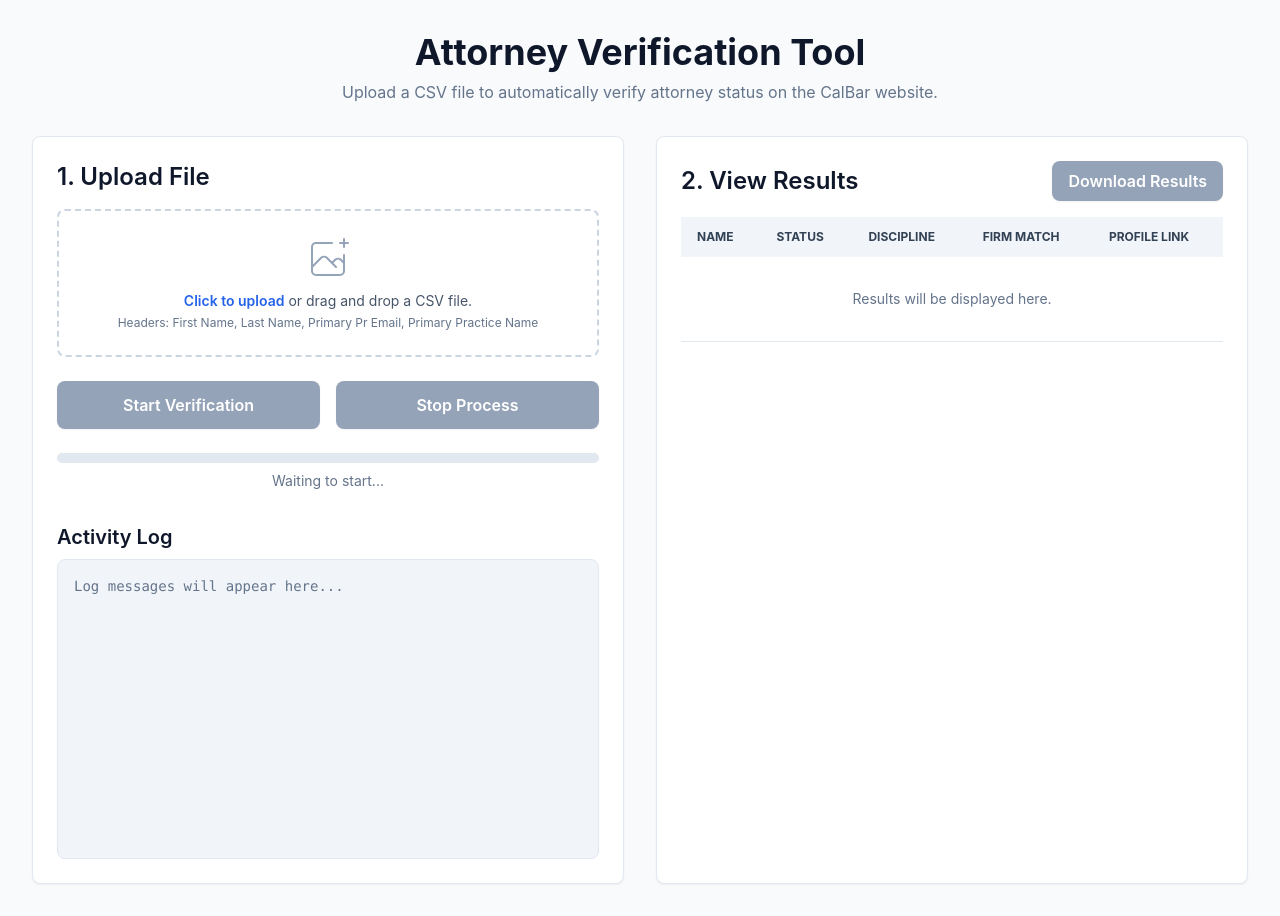
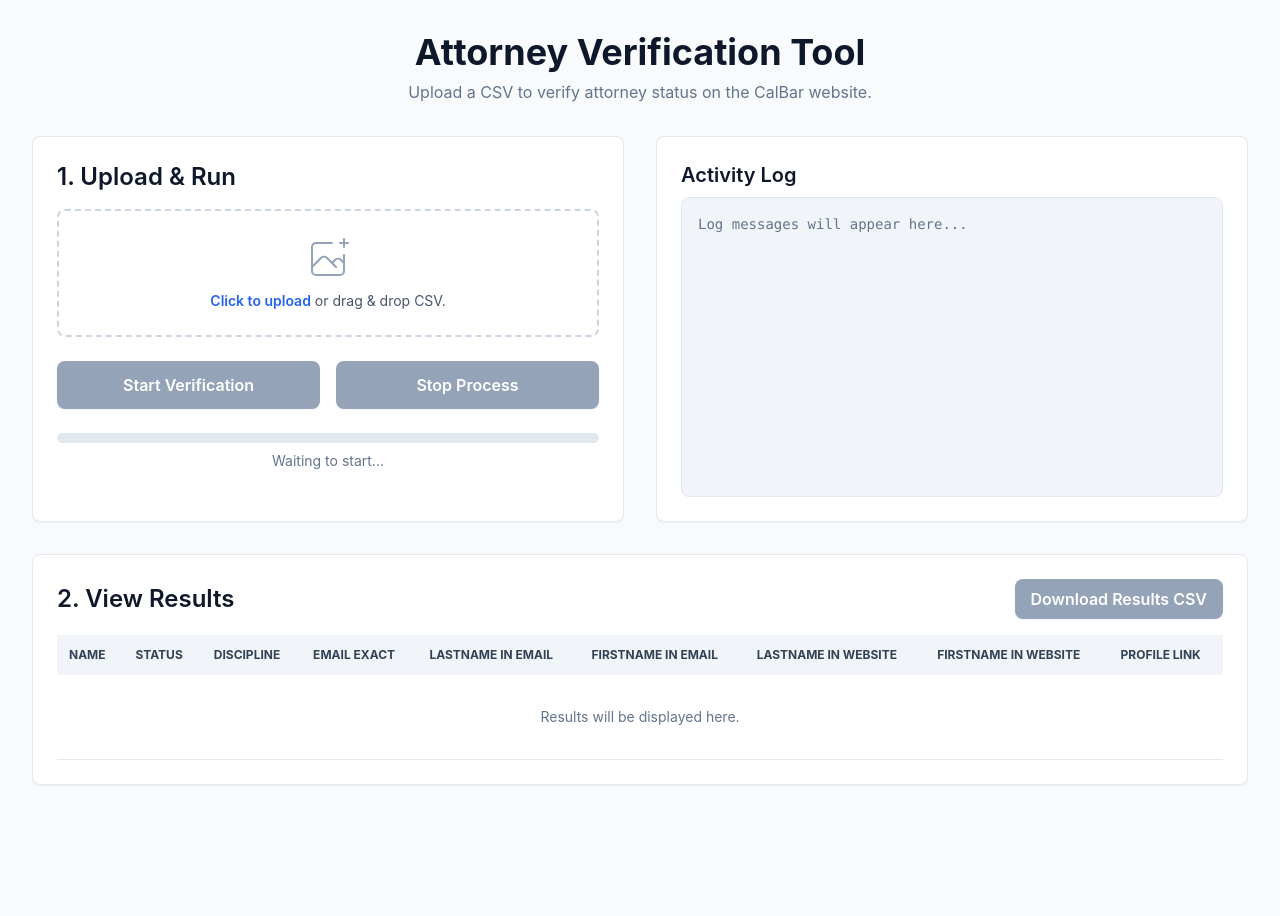
Before and after one commit to arsen0007/attorney-verification-app, a Flask app: page / in a window 1280 px wide. After the commit the page ends 785 px from the top, so only its background shows below. Run offline with Flask 3, Linux system fonts and the light colour scheme; some libraries are stand-ins or nearby versions.

Commit message:
Upgrade to V21 smart match logic

```diff
--- a/templates/index.html
+++ b/templates/index.html
@@ -7,104 +7,74 @@
     <script src="https://cdn.tailwindcss.com"></script>
     <style>
         body { font-family: 'Inter', sans-serif; }
-        @import url('https://fonts.googleapis.com/css2?family=Inter:wght@400;500;600;70M0&display=swap');
+        @import url('https://fonts.googleapis.com/css2?family=Inter:wght@400;500;600;700&display=swap');
         .log-container { height: 300px; }
-        .table-container { max-height: 400px; }
-        #file-drop-zone {
-            border: 2px dashed #cbd5e1;
-            transition: border-color 0.2s, background-color 0.2s;
-        }
-        #file-drop-zone.dragover {
-            border-color: #2563eb;
-            background-color: #eff6ff;
-        }
-        /* Custom scrollbar for better aesthetics */
-        .custom-scrollbar::-webkit-scrollbar {
-            width: 8px;
-        }
-        .custom-scrollbar::-webkit-scrollbar-track {
-            background: #f1f5f9;
-            border-radius: 10px;
-        }
-        .custom-scrollbar::-webkit-scrollbar-thumb {
-            background: #94a3b8;
-            border-radius: 10px;
-        }
-        .custom-scrollbar::-webkit-scrollbar-thumb:hover {
-            background: #64748b;
-        }
+        .table-container { max-height: 500px; }
+        #file-drop-zone.dragover { border-color: #2563eb; background-color: #eff6ff; }
+        .custom-scrollbar::-webkit-scrollbar { width: 8px; }
+        .custom-scrollbar::-webkit-scrollbar-track { background: #f1f5f9; border-radius: 10px; }
+        .custom-scrollbar::-webkit-scrollbar-thumb { background: #94a3b8; border-radius: 10px; }
+        .custom-scrollbar::-webkit-scrollbar-thumb:hover { background: #64748b; }
     </style>
 </head>
 <body class="bg-slate-50 text-slate-800">
 
-    <div class="container mx-auto p-4 md:p-8 max-w-7xl">
-        <!-- Header -->
+    <div class="container mx-auto p-4 md:p-8 max-w-full">
         <header class="text-center mb-8">
             <h1 class="text-4xl font-bold text-slate-900">Attorney Verification Tool</h1>
-            <p class="text-slate-500 mt-2">Upload a CSV file to automatically verify attorney status on the CalBar website.</p>
+            <p class="text-slate-500 mt-2">Upload a CSV to verify attorney status on the CalBar website.</p>
         </header>
 
-        <main class="grid grid-cols-1 lg:grid-cols-2 gap-8">
-            <!-- Left Column: Controls and Log -->
+        <main class="space-y-8">
+            <!-- Top Section: Controls & Log -->
+            <div class="grid grid-cols-1 lg:grid-cols-2 gap-8">
                 <div class="bg-white p-6 rounded-lg shadow-sm border border-slate-200">
-                <h2 class="text-2xl font-semibold mb-4 text-slate-900">1. Upload File</h2>
-
-                <!-- File Upload Area -->
-                <div id="file-drop-zone" class="p-6 text-center rounded-lg cursor-pointer">
+                    <h2 class="text-2xl font-semibold mb-4 text-slate-900">1. Upload & Run</h2>
+                    <div id="file-drop-zone" class="p-6 text-center rounded-lg cursor-pointer border-2 border-dashed border-slate-300 transition">
                         <input type="file" id="csv-file-input" class="hidden" accept=".csv">
                         <svg class="mx-auto h-12 w-12 text-slate-400" stroke="currentColor" fill="none" viewBox="0 0 48 48" aria-hidden="true"><path d="M28 8H12a4 4 0 00-4 4v20m32-12v8m0 0v8a4 4 0 01-4 4H12a4 4 0 01-4-4v-4m32-4l-3.172-3.172a4 4 0 00-5.656 0L28 28M8 32l9.172-9.172a4 4 0 015.656 0L28 28m0 0l4 4m4-24h8m-4-4v8" stroke-width="2" stroke-linecap="round" stroke-linejoin="round"></path></svg>
-                    <p id="file-name-display" class="mt-2 text-sm text-slate-600">
-                        <span class="font-semibold text-blue-600">Click to upload</span> or drag and drop a CSV file.
-                    </p>
-                    <p class="text-xs text-slate-500 mt-1">Headers: First Name, Last Name, Primary Pr Email, Primary Practice Name</p>
+                        <p id="file-name-display" class="mt-2 text-sm text-slate-600"><span class="font-semibold text-blue-600">Click to upload</span> or drag & drop CSV.</p>
                     </div>
-
-                <!-- Action Buttons -->
                     <div class="mt-6 flex space-x-4">
-                    <button id="start-btn" class="flex-1 bg-blue-600 text-white font-semibold py-3 px-4 rounded-lg shadow-sm hover:bg-blue-700 disabled:bg-slate-400 disabled:cursor-not-allowed transition-colors" disabled>
-                        Start Verification
-                    </button>
-                    <button id="stop-btn" class="flex-1 bg-red-600 text-white font-semibold py-3 px-4 rounded-lg shadow-sm hover:bg-red-700 disabled:bg-slate-400 disabled:cursor-not-allowed transition-colors" disabled>
-                        Stop Process
-                    </button>
+                        <button id="start-btn" class="flex-1 bg-blue-600 text-white font-semibold py-3 rounded-lg shadow-sm hover:bg-blue-700 disabled:bg-slate-400 disabled:cursor-not-allowed transition-colors" disabled>Start Verification</button>
+                        <button id="stop-btn" class="flex-1 bg-red-600 text-white font-semibold py-3 rounded-lg shadow-sm hover:bg-red-700 disabled:bg-slate-400 disabled:cursor-not-allowed transition-colors" disabled>Stop Process</button>
                     </div>
-
-                <!-- Progress Bar -->
                     <div class="mt-6">
-                    <div class="w-full bg-slate-200 rounded-full h-2.5">
-                        <div id="progress-bar" class="bg-blue-600 h-2.5 rounded-full transition-all duration-500" style="width: 0%"></div>
-                    </div>
+                        <div class="w-full bg-slate-200 rounded-full h-2.5"><div id="progress-bar" class="bg-blue-600 h-2.5 rounded-full transition-all duration-500" style="width: 0%"></div></div>
                         <p id="progress-text" class="text-center text-sm text-slate-500 mt-2">Waiting to start...</p>
                     </div>
-
-                <!-- Log -->
-                <h3 class="text-xl font-semibold mt-8 mb-2 text-slate-900">Activity Log</h3>
+                </div>
+                <div class="bg-white p-6 rounded-lg shadow-sm border border-slate-200">
+                    <h3 class="text-xl font-semibold mb-2 text-slate-900">Activity Log</h3>
                     <div id="log-container" class="log-container custom-scrollbar bg-slate-100 p-4 rounded-lg border border-slate-200 text-sm font-mono overflow-y-auto">
                         <p class="text-slate-500">Log messages will appear here...</p>
                     </div>
                 </div>
+            </div>
 
-            <!-- Right Column: Results Table -->
+            <!-- Bottom Section: Results -->
             <div class="bg-white p-6 rounded-lg shadow-sm border border-slate-200">
                 <div class="flex justify-between items-center mb-4">
                     <h2 class="text-2xl font-semibold text-slate-900">2. View Results</h2>
-                    <button id="download-btn" class="bg-green-600 text-white font-semibold py-2 px-4 rounded-lg shadow-sm hover:bg-green-700 disabled:bg-slate-400 disabled:cursor-not-allowed transition-colors" disabled>
-                        Download Results
-                    </button>
+                    <button id="download-btn" class="bg-green-600 text-white font-semibold py-2 px-4 rounded-lg shadow-sm hover:bg-green-700 disabled:bg-slate-400 disabled:cursor-not-allowed transition-colors" disabled>Download Results CSV</button>
                 </div>
                 <div class="table-container custom-scrollbar overflow-auto">
                     <table class="w-full text-sm text-left">
                         <thead class="text-xs text-slate-700 uppercase bg-slate-100 sticky top-0">
                             <tr>
-                                <th scope="col" class="px-4 py-3">Name</th>
-                                <th scope="col" class="px-4 py-3">Status</th>
-                                <th scope="col" class="px-4 py-3">Discipline</th>
-                                <th scope="col" class="px-4 py-3">Firm Match</th>
-                                <th scope="col" class="px-4 py-3">Profile Link</th>
+                                <th scope="col" class="px-3 py-3">Name</th>
+                                <th scope="col" class="px-3 py-3">Status</th>
+                                <th scope="col" class="px-3 py-3">Discipline</th>
+                                <th scope="col" class="px-3 py-3">Email Exact</th>
+                                <th scope="col" class="px-3 py-3">Lastname in Email</th>
+                                <th scope="col" class="px-3 py-3">Firstname in Email</th>
+                                <th scope="col" class="px-3 py-3">Lastname in Website</th>
+                                <th scope="col" class="px-3 py-3">Firstname in Website</th>
+                                <th scope="col" class="px-3 py-3">Profile Link</th>
                             </tr>
                         </thead>
                         <tbody id="results-table-body">
-                           <tr class="border-b border-slate-200"><td colspan="5" class="px-4 py-8 text-center text-slate-500">Results will be displayed here.</td></tr>
+                           <tr class="border-b border-slate-200"><td colspan="9" class="px-4 py-8 text-center text-slate-500">Results will be displayed here.</td></tr>
                         </tbody>
                     </table>
                 </div>
@@ -113,38 +83,22 @@
     </div>
 
     <script>
-        const fileInput = document.getElementById('csv-file-input');
-        const fileDropZone = document.getElementById('file-drop-zone');
-        const fileNameDisplay = document.getElementById('file-name-display');
-        const startBtn = document.getElementById('start-btn');
-        const stopBtn = document.getElementById('stop-btn');
-        const downloadBtn = document.getElementById('download-btn');
-        const progressBar = document.getElementById('progress-bar');
-        const progressText = document.getElementById('progress-text');
-        const logContainer = document.getElementById('log-container');
-        const resultsTableBody = document.getElementById('results-table-body');
-
+        const fileInput = document.getElementById('csv-file-input'), fileDropZone = document.getElementById('file-drop-zone'),
+              fileNameDisplay = document.getElementById('file-name-display'), startBtn = document.getElementById('start-btn'),
+              stopBtn = document.getElementById('stop-btn'), downloadBtn = document.getElementById('download-btn'),
+              progressBar = document.getElementById('progress-bar'), progressText = document.getElementById('progress-text'),
+              logContainer = document.getElementById('log-container'), resultsTableBody = document.getElementById('results-table-body');
         let statusInterval;
 
-        // --- File Handling ---
         fileDropZone.addEventListener('click', () => fileInput.click());
-        fileDropZone.addEventListener('dragover', (e) => {
-            e.preventDefault();
-            fileDropZone.classList.add('dragover');
-        });
+        fileDropZone.addEventListener('dragover', (e) => { e.preventDefault(); fileDropZone.classList.add('dragover'); });
         fileDropZone.addEventListener('dragleave', () => fileDropZone.classList.remove('dragover'));
         fileDropZone.addEventListener('drop', (e) => {
             e.preventDefault();
             fileDropZone.classList.remove('dragover');
-            if (e.dataTransfer.files.length) {
-                handleFile(e.dataTransfer.files[0]);
-            }
+            if (e.dataTransfer.files.length) handleFile(e.dataTransfer.files[0]);
         });
-        fileInput.addEventListener('change', () => {
-            if (fileInput.files.length) {
-                handleFile(fileInput.files[0]);
-            }
-        });
+        fileInput.addEventListener('change', () => { if (fileInput.files.length) handleFile(fileInput.files[0]); });
 
         function handleFile(file) {
             if (file && file.name.endsWith('.csv')) {
@@ -156,58 +110,35 @@
             }
         }
 
-        // --- API Communication ---
         startBtn.addEventListener('click', async () => {
-            const file = fileInput.files[0];
-            if (!file) return;
-
             const formData = new FormData();
-            formData.append('file', file);
-
-            try {
+            formData.append('file', fileInput.files[0]);
             const response = await fetch('/start', { method: 'POST', body: formData });
-                const data = await response.json();
-
             if (response.ok) {
                 setUiRunningState(true);
-                    statusInterval = setInterval(getStatus, 1000); // Poll every second
-                } else {
-                    alert(`Error: ${data.error}`);
-                }
-            } catch (error) {
-                alert(`Network error: ${error.message}`);
-            }
+                statusInterval = setInterval(getStatus, 1500);
+            } else { alert(`Error: ${(await response.json()).error}`); }
         });
 
-        stopBtn.addEventListener('click', async () => {
-            if (!confirm("Are you sure you want to stop the process?")) return;
-            try {
-                await fetch('/stop', { method: 'POST' });
-                // The getStatus interval will handle the rest
-            } catch (error) {
-                alert(`Network error: ${error.message}`);
-            }
-        });
+        stopBtn.addEventListener('click', () => fetch('/stop', { method: 'POST' }));
 
         async function getStatus() {
             try {
                 const response = await fetch('/status');
                 const data = await response.json();
                 updateUI(data);
-
-                if (!data.is_running) {
+                if (!data.is_running && statusInterval) {
                     clearInterval(statusInterval);
+                    statusInterval = null;
                     setUiRunningState(false);
                 }
-            } catch (error) {
-                console.error("Failed to get status:", error);
-                logMessage("Error: Could not connect to the backend server. Stopping updates.", 'error');
-                clearInterval(statusInterval);
+            } catch (e) {
+                logMessage("Error connecting to server. Stopping.", 'error');
+                if (statusInterval) clearInterval(statusInterval);
                 setUiRunningState(false);
             }
         }
 
-        // --- UI Updates ---
         function setUiRunningState(isRunning) {
             startBtn.disabled = isRunning;
             stopBtn.disabled = !isRunning;
@@ -217,36 +148,33 @@
 
         let lastLogLength = 0;
         function updateUI(status) {
-            // Update progress bar
             const percent = status.total > 0 ? (status.progress / status.total) * 100 : 0;
             progressBar.style.width = `${percent}%`;
-            progressText.textContent = `Processing ${status.progress} of ${status.total}...`;
-            if (!status.is_running && status.total > 0) {
-                 progressText.textContent = `Process Finished. Verified ${status.total} records.`;
-            }
+            progressText.textContent = status.is_running ? `Processing ${status.progress} of ${status.total}...` : `Process Finished.`;
 
-            // Update log
             if (status.log.length > lastLogLength) {
-                if(lastLogLength === 0) logContainer.innerHTML = ''; // Clear initial message
-                const newLogs = status.log.slice(lastLogLength);
-                newLogs.forEach(msg => logMessage(msg));
+                if (lastLogLength === 0) logContainer.innerHTML = '';
+                status.log.slice(lastLogLength).forEach(msg => logMessage(msg));
                 lastLogLength = status.log.length;
             }
 
-            // Update results table
-            resultsTableBody.innerHTML = ''; // Full redraw for simplicity
+            resultsTableBody.innerHTML = '';
             if (status.results.length === 0) {
-                 resultsTableBody.innerHTML = '<tr><td colspan="5" class="px-4 py-8 text-center text-slate-500">No results to display yet.</td></tr>';
+                 resultsTableBody.innerHTML = '<tr><td colspan="9" class="px-4 py-8 text-center text-slate-500">No results yet.</td></tr>';
             } else {
                 status.results.forEach(res => {
                     const row = document.createElement('tr');
                     row.className = 'border-b border-slate-200 bg-white hover:bg-slate-50';
                     row.innerHTML = `
-                        <td class="px-4 py-3 font-medium">${res.Name}</td>
-                        <td class="px-4 py-3">${renderStatus(res['Verified Status'])}</td>
-                        <td class="px-4 py-3">${renderDiscipline(res['Discipline Found'])}</td>
-                        <td class="px-4 py-3">${res['Firmname match']}</td>
-                        <td class="px-4 py-3">${renderLink(res['Profile Link'])}</td>
+                        <td class="px-3 py-2 font-medium">${res.Name}</td>
+                        <td class="px-3 py-2">${renderStatus(res['Verified Status'])}</td>
+                        <td class="px-3 py-2">${renderConfidence(res['Discipline Found'], 'Yes', 'text-red-600 font-bold')}</td>
+                        <td class="px-3 py-2">${renderConfidence(res['Email Matched (Exact)'])}</td>
+                        <td class="px-3 py-2">${renderConfidence(res['Lastname in Email'])}</td>
+                        <td class="px-3 py-2">${renderConfidence(res['Firstname in Email'])}</td>
+                        <td class="px-3 py-2">${renderConfidence(res['Lastname in Website'])}</td>
+                        <td class="px-3 py-2">${renderConfidence(res['Firstname in Website'])}</td>
+                        <td class="px-3 py-2">${renderLink(res['Profile Link'])}</td>
                     `;
                     resultsTableBody.appendChild(row);
                 });
@@ -254,83 +182,50 @@
             }
         }
 
-        function logMessage(message, type = 'info') {
+        function logMessage(message) {
              const p = document.createElement('p');
-             if(message.includes('ERROR')) type = 'error';
-             if(message.includes('Match FOUND')) type = 'success';
-
-             let color = 'text-slate-600';
-             if (type === 'error') color = 'text-red-600';
-             if (type === 'success') color = 'text-green-600';
-
-             p.className = color;
+             if(message.includes('ERROR') || message.includes('failed')) p.className = 'text-red-500';
+             else if(message.includes('Match FOUND')) p.className = 'text-green-600';
+             else p.className = 'text-slate-600';
              p.textContent = message;
              logContainer.appendChild(p);
              logContainer.scrollTop = logContainer.scrollHeight;
         }
 
         function renderStatus(status) {
-            if (status.toLowerCase().includes('active')) {
-                return `<span class="bg-green-100 text-green-800 text-xs font-medium mr-2 px-2.5 py-0.5 rounded-full">${status}</span>`;
-            }
-            if (status.toLowerCase().includes('not found') || status.toLowerCase().includes('error')) {
-                return `<span class="bg-red-100 text-red-800 text-xs font-medium mr-2 px-2.5 py-0.5 rounded-full">${status}</span>`;
-            }
-            return `<span class="bg-yellow-100 text-yellow-800 text-xs font-medium mr-2 px-2.5 py-0.5 rounded-full">${status}</span>`;
+            if (status.toLowerCase().includes('active')) return `<span class="bg-green-100 text-green-800 text-xs font-medium px-2.5 py-0.5 rounded-full">${status}</span>`;
+            if (status.toLowerCase().includes('not found') || status.toLowerCase().includes('error')) return `<span class="bg-red-100 text-red-800 text-xs font-medium px-2.5 py-0.5 rounded-full">${status}</span>`;
+            return `<span class="bg-yellow-100 text-yellow-800 text-xs font-medium px-2.5 py-0.5 rounded-full">${status}</span>`;
         }
 
-        function renderDiscipline(discipline) {
-             if (discipline.toLowerCase() === 'yes') {
-                return `<span class="font-bold text-red-600">${discipline}</span>`;
-             }
-             return discipline;
+        function renderConfidence(text, highlight = 'Yes', style = 'text-green-600 font-semibold') {
+            return text === highlight ? `<span class="${style}">${text}</span>` : text;
         }
 
         function renderLink(link) {
-            if (link === 'Not Found' || !link.startsWith('http')) {
-                return 'N/A';
-            }
-            return `<a href="${link}" target="_blank" class="text-blue-600 hover:underline">View Profile</a>`;
+            return link.startsWith('http') ? `<a href="${link}" target="_blank" class="text-blue-600 hover:underline">View Profile</a>` : 'N/A';
         }
 
-        // --- Download Handler ---
         downloadBtn.addEventListener('click', async () => {
-            // We can re-fetch the final state to be sure we have everything
             const response = await fetch('/status');
             const data = await response.json();
-            const results = data.results;
-
-            if (results.length === 0) {
-                alert("No results to download.");
-                return;
-            }
-
-            const headers = Object.keys(results[0]);
+            const headers = Object.keys(data.results[0]);
             let csvContent = headers.join(",") + "\n";
-
-            results.forEach(row => {
+            data.results.forEach(row => {
                 const values = headers.map(header => {
-                    let cell = row[header] ? row[header].toString() : '';
-                    cell = cell.replace(/"/g, '""'); // Escape double quotes
-                    if (cell.includes(',')) {
-                        cell = `"${cell}"`; // Enclose in quotes if it contains a comma
-                    }
-                    return cell;
+                    let cell = (row[header] || '').toString().replace(/"/g, '""');
+                    return cell.includes(',') ? `"${cell}"` : cell;
                 });
                 csvContent += values.join(",") + "\n";
             });
 
-            const blob = new Blob([csvContent], { type: 'text/csv;charset=utf-8;' });
             const link = document.createElement("a");
-            const url = URL.createObjectURL(blob);
-            link.setAttribute("href", url);
+            link.setAttribute("href", 'data:text/csv;charset=utf-8,' + encodeURIComponent(csvContent));
             link.setAttribute("download", "Verification_Results.csv");
-            link.style.visibility = 'hidden';
             document.body.appendChild(link);
             link.click();
             document.body.removeChild(link);
         });
-
     </script>
 </body>
 </html>
```
Also changed, not shown: backend.py (+101 -85 lines). Lines whose indentation alone changed are shown as unchanged.
